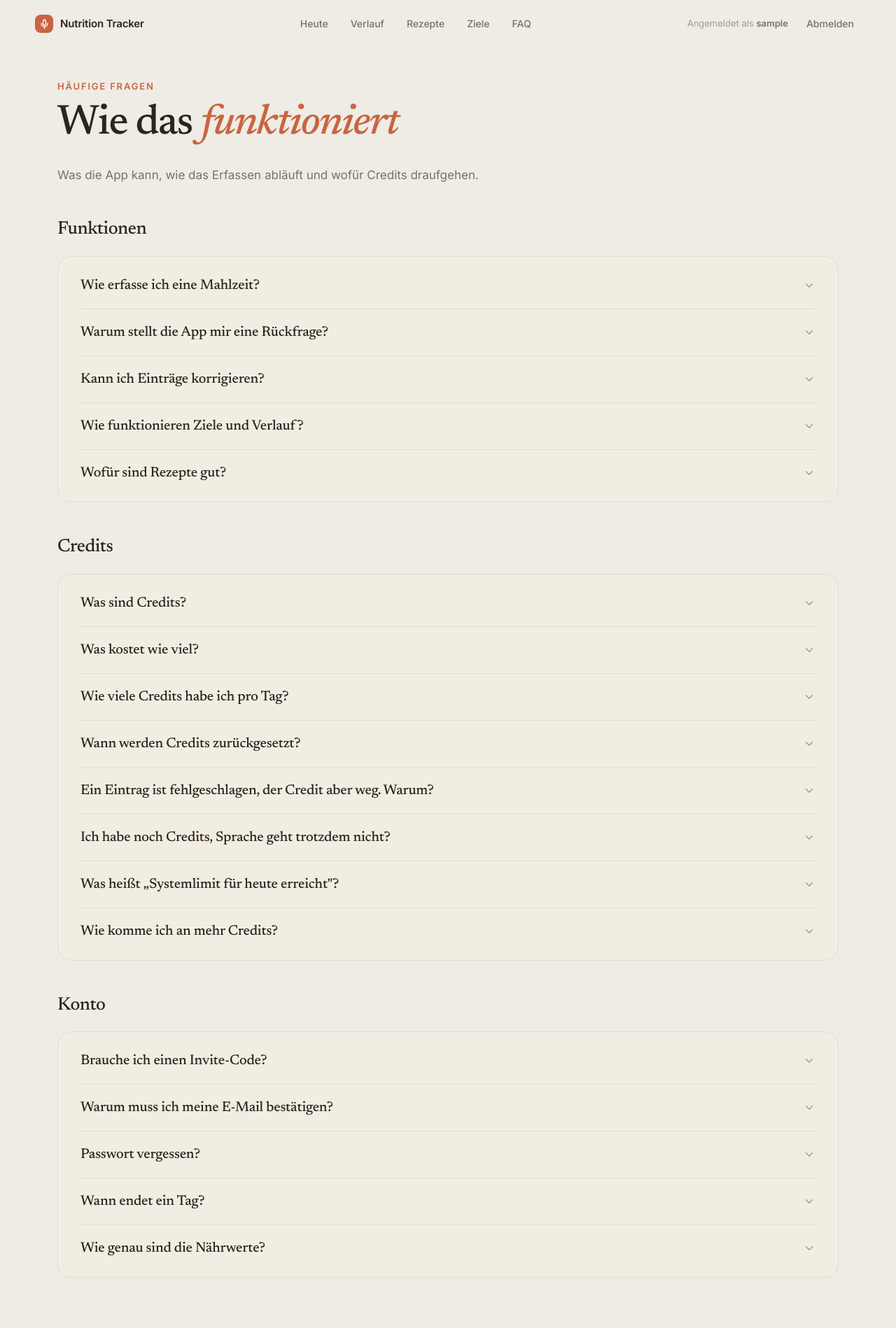
After one commit to marvinty/nutrition-tracker, a Python web app: template app/landing/templates/faq.html in a window 1280 px wide. The commit adds this page. Shown: the whole page at 70% size. Run offline with Jinja, Linux system fonts and the light colour scheme; the template is opened without the code that fills it: most values are stand-ins (such as "Sample title", 1, 10 or a date in 2020).

Commit message:
Add a public FAQ page explaining the app and its credits
The credit rules are the part users cannot infer: credits are spent before
the call, so a failed request still costs; an action is refused outright
when the balance cannot cover its full price, which makes voice look broken
while text still works; and the global ceiling produces a lockout that is
not about the user's own account at all. Each of those reads as a bug
without an explanation somewhere.

/faq is unguarded, since the budgets are what a prospect wants to read
before signing up. The template overrides base.html's nav block and falls
back to super() when a username is present, so the signed-in layout stays
defined in exactly one place while anonymous visitors get the two auth
links instead of a logout form.

Credit numbers come from settings rather than the prose, so the page cannot
drift from the real budgets when the config changes.

tests/test_faq.py is the first test in the suite that renders base.html at
all, so it doubles as the only guard against a Jinja error in the layout.

Co-Authored-By: Claude Opus 4.8 <noreply@anthropic.com>

```diff
--- a/app/dashboard/templates/base.html
+++ b/app/dashboard/templates/base.html
@@ -293,6 +293,7 @@
             <a class="nav-link{% if active_page == 'history' %} is-active{% endif %}" href="/history">Verlauf</a>
             <a class="nav-link{% if active_page == 'recipes' %} is-active{% endif %}" href="/recipes">Rezepte</a>
             <a class="nav-link{% if active_page == 'goals' %} is-active{% endif %}" href="/goals">Ziele</a>
+            <a class="nav-link{% if active_page == 'faq' %} is-active{% endif %}" href="/faq">FAQ</a>
         </div>
         <div class="nav-actions">
             {% block navwho %}
--- /dev/null
+++ b/app/landing/templates/faq.html
@@ -0,0 +1,287 @@
+{% extends "base.html" %}
+
+{% block title %}FAQ{% endblock %}
+
+{% block extra_head %}
+<style>
+    .faq-card{gap:0;padding-top:8px;padding-bottom:8px}
+    .faq-card + .faq-card{margin-top:20px}
+    .faq-lede{max-width:640px;color:var(--text-muted);margin-bottom:8px}
+
+    /* Accordion. Native details/summary — no JS, keyboard and screen readers work
+       out of the box. The chevron replaces the default marker. */
+    .faq-q{border-top:1px solid var(--border)}
+    .faq-q:first-of-type{border-top:none}
+    .faq-q > summary{
+        display:flex;align-items:center;justify-content:space-between;gap:16px;
+        padding:20px 0;cursor:pointer;list-style:none;
+        font-family:var(--serif);font-size:20px;font-weight:500;letter-spacing:-.01em;
+        line-height:1.3;color:var(--text)}
+    .faq-q > summary::-webkit-details-marker{display:none}
+    .faq-q > summary:hover{color:var(--accent)}
+    .faq-q > summary .chev{flex:none;color:var(--text-subtle);transition:transform .2s,color .2s}
+    .faq-q[open] > summary .chev{transform:rotate(180deg);color:var(--accent)}
+    .faq-q[open] > summary{color:var(--accent)}
+    .faq-a{padding:0 0 22px;max-width:660px;color:var(--text-muted)}
+    .faq-a p + p{margin-top:12px}
+    .faq-a strong{color:var(--text);font-weight:600}
+
+    /* Credit cost table — a list, not a <table>: three rows do not need one, and
+       it reflows on mobile without a horizontal scroller. */
+    .cost-list{list-style:none;margin:14px 0;border:1px solid var(--border);
+        border-radius:var(--r-btn);overflow:hidden;background:var(--surface)}
+    .cost-list li{display:flex;align-items:baseline;justify-content:space-between;gap:16px;
+        padding:11px 16px}
+    .cost-list li + li{border-top:1px solid var(--border)}
+    .cost-list .cost{font-family:var(--serif);font-variant-numeric:tabular-nums;
+        color:var(--accent);font-weight:500;white-space:nowrap}
+
+    .faq-foot{margin-top:28px;color:var(--text-subtle);font-size:14px}
+
+    @media(max-width:640px){
+        .faq-q > summary{font-size:18px;padding:17px 0}
+        .cost-list li{flex-wrap:wrap;row-gap:2px}
+    }
+</style>
+{% endblock %}
+
+{% block nav %}
+{% if username %}{{ super() }}{% else %}
+{# Signed-out variant: the app pages behind the normal nav links are not reachable
+   without a session, so this drops them and offers the two auth entry points. #}
+<nav id="nav">
+    <div class="wrap nav-in">
+        <a class="brand" href="/">
+            <span class="dot">
+                <svg width="15" height="15" viewBox="0 0 24 24" fill="none" stroke="currentColor" stroke-width="2.2" stroke-linecap="round" stroke-linejoin="round"><rect x="9" y="2" width="6" height="12" rx="3"/><path d="M5 10v1a7 7 0 0 0 14 0v-1"/><path d="M12 18v4"/></svg>
+            </span>
+            Nutrition&nbsp;Tracker
+        </a>
+        <div class="nav-actions">
+            <a class="nav-link" href="/login">Anmelden</a>
+            <a class="btn sm" href="/register">Registrieren</a>
+        </div>
+    </div>
+</nav>
+{% endif %}
+{% endblock %}
+
+{% block content %}
+<div class="page-head">
+    <div>
+        <span class="sec-tag">Häufige Fragen</span>
+        <h1 class="page-h">Wie das <em>funktioniert</em></h1>
+    </div>
+</div>
+
+<p class="faq-lede">Was die App kann, wie das Erfassen abläuft und wofür Credits draufgehen.</p>
+
+<h2 class="sub-h">Funktionen</h2>
+<div class="card feat faq-card">
+    <details class="faq-q">
+        <summary>
+            Wie erfasse ich eine Mahlzeit?
+            <svg class="chev" width="18" height="18" viewBox="0 0 24 24" fill="none" stroke="currentColor" stroke-width="2" stroke-linecap="round" stroke-linejoin="round"><path d="m6 9 6 6 6-6"/></svg>
+        </summary>
+        <div class="faq-a">
+            <p>Per Sprache oder per Text — beides in natürlicher Sprache, keine Dropdowns und keine Gramm-Angaben nötig. „Zwei Spiegeleier mit einer Scheibe Vollkornbrot" reicht. Die Sprachaufnahme läuft direkt im Browser, wird transkribiert und dann genauso ausgewertet wie ein getippter Satz.</p>
+            <p>Fotos werden aktuell nicht unterstützt.</p>
+        </div>
+    </details>
+
+    <details class="faq-q">
+        <summary>
+            Warum stellt die App mir eine Rückfrage?
+            <svg class="chev" width="18" height="18" viewBox="0 0 24 24" fill="none" stroke="currentColor" stroke-width="2" stroke-linecap="round" stroke-linejoin="round"><path d="m6 9 6 6 6-6"/></svg>
+        </summary>
+        <div class="faq-a">
+            <p>Wenn eine Angabe fehlt, die das Ergebnis deutlich verändert, fragt die App kurz nach, statt eine Zahl zu erfinden. Höchstens zwei Rückfragen pro Eintrag — danach schätzt sie in jedem Fall.</p>
+            <p>Jede beantwortete Rückfrage kostet Credits, siehe unten.</p>
+        </div>
+    </details>
+
+    <details class="faq-q">
+        <summary>
+            Kann ich Einträge korrigieren?
+            <svg class="chev" width="18" height="18" viewBox="0 0 24 24" fill="none" stroke="currentColor" stroke-width="2" stroke-linecap="round" stroke-linejoin="round"><path d="m6 9 6 6 6-6"/></svg>
+        </summary>
+        <div class="faq-a">
+            <p>Ja. Jede Mahlzeit lässt sich direkt in der Liste bearbeiten oder löschen — Kalorien und Makros trägst du dabei von Hand ein. Das kostet keine Credits.</p>
+        </div>
+    </details>
+
+    <details class="faq-q">
+        <summary>
+            Wie funktionieren Ziele und Verlauf?
+            <svg class="chev" width="18" height="18" viewBox="0 0 24 24" fill="none" stroke="currentColor" stroke-width="2" stroke-linecap="round" stroke-linejoin="round"><path d="m6 9 6 6 6-6"/></svg>
+        </summary>
+        <div class="faq-a">
+            <p>Unter <a href="/goals">Ziele</a> setzt du Tageswerte für kcal, Protein, Carbs und Fett. Leer lassen heißt: kein Ziel für dieses Makro. Auf dem Dashboard erscheint der Fortschritt als Balken.</p>
+            <p>Der <a href="/history">Verlauf</a> zeigt Woche und Monat mit den Werten pro Tag und einer Summe für den Zeitraum.</p>
+        </div>
+    </details>
+
+    <details class="faq-q">
+        <summary>
+            Wofür sind Rezepte gut?
+            <svg class="chev" width="18" height="18" viewBox="0 0 24 24" fill="none" stroke="currentColor" stroke-width="2" stroke-linecap="round" stroke-linejoin="round"><path d="m6 9 6 6 6-6"/></svg>
+        </summary>
+        <div class="faq-a">
+            <p>Für alles, was du öfter isst. Du legst ein Rezept einmal an und fügst die Zutaten per Text oder Sprache hinzu; die App rechnet die Makros pro Portion aus. Danach loggst du es mit einem Klick als Mahlzeit.</p>
+            <p>Das Anlegen der Zutaten kostet Credits, das spätere Loggen eines gespeicherten Rezepts nicht — deshalb lohnt sich ein Rezept für wiederkehrende Mahlzeiten doppelt.</p>
+        </div>
+    </details>
+</div>
+
+<h2 class="sub-h">Credits</h2>
+<div class="card feat faq-card">
+    <details class="faq-q">
+        <summary>
+            Was sind Credits?
+            <svg class="chev" width="18" height="18" viewBox="0 0 24 24" fill="none" stroke="currentColor" stroke-width="2" stroke-linecap="round" stroke-linejoin="round"><path d="m6 9 6 6 6-6"/></svg>
+        </summary>
+        <div class="faq-a">
+            <p>Ein Tagesbudget für die KI-gestützten Aktionen. Jede Auswertung durch die KI kostet echtes Geld, deshalb ist sie gedeckelt.</p>
+            <p><strong>Kostenlos</strong> sind dagegen: Einträge von Hand bearbeiten oder löschen, Ziele setzen, den Verlauf ansehen und ein gespeichertes Rezept als Mahlzeit loggen.</p>
+        </div>
+    </details>
+
+    <details class="faq-q">
+        <summary>
+            Was kostet wie viel?
+            <svg class="chev" width="18" height="18" viewBox="0 0 24 24" fill="none" stroke="currentColor" stroke-width="2" stroke-linecap="round" stroke-linejoin="round"><path d="m6 9 6 6 6-6"/></svg>
+        </summary>
+        <div class="faq-a">
+            <ul class="cost-list">
+                <li><span>Mahlzeit per Text</span> <span class="cost">{{ credit_costs.text }}&nbsp;Credit{{ 's' if credit_costs.text != 1 }}</span></li>
+                <li><span>Rückfrage beantworten</span> <span class="cost">{{ credit_costs.clarify }}&nbsp;Credit{{ 's' if credit_costs.clarify != 1 }}</span></li>
+                <li><span>Mahlzeit per Sprache</span> <span class="cost">{{ credit_costs.voice }}&nbsp;Credit{{ 's' if credit_costs.voice != 1 }}</span></li>
+            </ul>
+            <p>Sprache kostet mehr, weil zwei Schritte bezahlt werden: erst die Transkription der Aufnahme, dann die Auswertung des Textes.</p>
+            <p>Für Rezept-Zutaten gelten dieselben Preise — Text {{ credit_costs.text }}, Sprache {{ credit_costs.voice }}.</p>
+        </div>
+    </details>
+
+    <details class="faq-q">
+        <summary>
+            Wie viele Credits habe ich pro Tag?
+            <svg class="chev" width="18" height="18" viewBox="0 0 24 24" fill="none" stroke="currentColor" stroke-width="2" stroke-linecap="round" stroke-linejoin="round"><path d="m6 9 6 6 6-6"/></svg>
+        </summary>
+        <div class="faq-a">
+            <p><strong>Free:</strong> {{ tier_credits.free }} Credits pro Tag. <strong>Pro:</strong> {{ tier_credits.pro }} Credits pro Tag.</p>
+            <p>Dein aktueller Stand steht auf dem Dashboard über dem Eingabefeld.</p>
+        </div>
+    </details>
+
+    <details class="faq-q">
+        <summary>
+            Wann werden Credits zurückgesetzt?
+            <svg class="chev" width="18" height="18" viewBox="0 0 24 24" fill="none" stroke="currentColor" stroke-width="2" stroke-linecap="round" stroke-linejoin="round"><path d="m6 9 6 6 6-6"/></svg>
+        </summary>
+        <div class="faq-a">
+            <p>Täglich um Mitternacht ({{ timezone }}). Das Budget startet dann wieder von vorn.</p>
+            <p>Nicht verbrauchte Credits verfallen — sie lassen sich nicht ansparen und aktuell auch nicht nachkaufen.</p>
+        </div>
+    </details>
+
+    <details class="faq-q">
+        <summary>
+            Ein Eintrag ist fehlgeschlagen, der Credit aber weg. Warum?
+            <svg class="chev" width="18" height="18" viewBox="0 0 24 24" fill="none" stroke="currentColor" stroke-width="2" stroke-linecap="round" stroke-linejoin="round"><path d="m6 9 6 6 6-6"/></svg>
+        </summary>
+        <div class="faq-a">
+            <p>Credits werden abgebucht, bevor die Anfrage rausgeht. Ein Aufruf, der unterwegs scheitert, kostet deshalb trotzdem — die Kosten entstehen ja auch dann.</p>
+        </div>
+    </details>
+
+    <details class="faq-q">
+        <summary>
+            Ich habe noch Credits, Sprache geht trotzdem nicht?
+            <svg class="chev" width="18" height="18" viewBox="0 0 24 24" fill="none" stroke="currentColor" stroke-width="2" stroke-linecap="round" stroke-linejoin="round"><path d="m6 9 6 6 6-6"/></svg>
+        </summary>
+        <div class="faq-a">
+            <p>Eine Aktion wird nur gestartet, wenn der Rest die vollen Kosten deckt. Mit {{ credit_costs.voice - 1 }} verbleibenden Credits lässt sich also keine Sprachaufnahme mehr auswerten ({{ credit_costs.voice }} Credits), eine Texteingabe dagegen schon.</p>
+        </div>
+    </details>
+
+    <details class="faq-q">
+        <summary>
+            Was heißt „Systemlimit für heute erreicht"?
+            <svg class="chev" width="18" height="18" viewBox="0 0 24 24" fill="none" stroke="currentColor" stroke-width="2" stroke-linecap="round" stroke-linejoin="round"><path d="m6 9 6 6 6-6"/></svg>
+        </summary>
+        <div class="faq-a">
+            <p>Das liegt nicht an deinem Konto. Neben dem persönlichen Budget gibt es eine Obergrenze über alle Nutzer zusammen — eine Notbremse gegen unerwartete Kosten. Ist sie erreicht, pausieren die KI-Funktionen für alle bis Mitternacht.</p>
+            <p>Mahlzeiten von Hand eintragen funktioniert weiterhin.</p>
+        </div>
+    </details>
+
+    <details class="faq-q">
+        <summary>
+            Wie komme ich an mehr Credits?
+            <svg class="chev" width="18" height="18" viewBox="0 0 24 24" fill="none" stroke="currentColor" stroke-width="2" stroke-linecap="round" stroke-linejoin="round"><path d="m6 9 6 6 6-6"/></svg>
+        </summary>
+        <div class="faq-a">
+            <p>Es gibt noch keine Bezahlfunktion. Der Pro-Tarif wird derzeit von Hand vergeben — melde dich einfach, wenn dir {{ tier_credits.free }} Credits am Tag zu knapp sind.</p>
+        </div>
+    </details>
+</div>
+
+<h2 class="sub-h">Konto</h2>
+<div class="card feat faq-card">
+    <details class="faq-q">
+        <summary>
+            Brauche ich einen Invite-Code?
+            <svg class="chev" width="18" height="18" viewBox="0 0 24 24" fill="none" stroke="currentColor" stroke-width="2" stroke-linecap="round" stroke-linejoin="round"><path d="m6 9 6 6 6-6"/></svg>
+        </summary>
+        <div class="faq-a">
+            <p>Je nachdem, ob die Registrierung gerade offen ist. Das Feld auf der <a href="/register">Registrierungsseite</a> sagt dir, ob ein Code verlangt wird.</p>
+        </div>
+    </details>
+
+    <details class="faq-q">
+        <summary>
+            Warum muss ich meine E-Mail bestätigen?
+            <svg class="chev" width="18" height="18" viewBox="0 0 24 24" fill="none" stroke="currentColor" stroke-width="2" stroke-linecap="round" stroke-linejoin="round"><path d="m6 9 6 6 6-6"/></svg>
+        </summary>
+        <div class="faq-a">
+            <p>Ohne bestätigte Adresse gäbe es keinen Weg, dein Passwort zurückzusetzen. Nach der Registrierung kannst du die App zunächst normal nutzen; bleibt die Adresse unbestätigt, wird das Konto nach kurzer Zeit gesperrt.</p>
+            <p>Die Sperre lässt sich jederzeit selbst aufheben: Bestätigungsmail erneut anfordern und den Link anklicken.</p>
+        </div>
+    </details>
+
+    <details class="faq-q">
+        <summary>
+            Passwort vergessen?
+            <svg class="chev" width="18" height="18" viewBox="0 0 24 24" fill="none" stroke="currentColor" stroke-width="2" stroke-linecap="round" stroke-linejoin="round"><path d="m6 9 6 6 6-6"/></svg>
+        </summary>
+        <div class="faq-a">
+            <p>Über <a href="/forgot-password">Passwort zurücksetzen</a> schickt dir die App einen Link an deine bestätigte Adresse.</p>
+        </div>
+    </details>
+
+    <details class="faq-q">
+        <summary>
+            Wann endet ein Tag?
+            <svg class="chev" width="18" height="18" viewBox="0 0 24 24" fill="none" stroke="currentColor" stroke-width="2" stroke-linecap="round" stroke-linejoin="round"><path d="m6 9 6 6 6-6"/></svg>
+        </summary>
+        <div class="faq-a">
+            <p>Um Mitternacht in {{ timezone }}. Diese Grenze gilt für alles: Tagesziele, Verlauf und das Zurücksetzen der Credits.</p>
+        </div>
+    </details>
+
+    <details class="faq-q">
+        <summary>
+            Wie genau sind die Nährwerte?
+            <svg class="chev" width="18" height="18" viewBox="0 0 24 24" fill="none" stroke="currentColor" stroke-width="2" stroke-linecap="round" stroke-linejoin="round"><path d="m6 9 6 6 6-6"/></svg>
+        </summary>
+        <div class="faq-a">
+            <p>Es sind Schätzungen. Die KI leitet Kalorien und Makros aus deiner Beschreibung ab — je genauer die Angabe, desto besser das Ergebnis. Für Trends über Wochen reicht das gut; als exakte Messung taugt es nicht.</p>
+            <p>Die App ist keine medizinische Beratung. Wenn du aus gesundheitlichen Gründen auf präzise Werte angewiesen bist, sprich mit einer Fachperson.</p>
+        </div>
+    </details>
+</div>
+
+{% if not username %}
+<p class="faq-foot">Noch offene Fragen? <a href="/register">Registrieren</a> und ausprobieren.</p>
+{% endif %}
+{% endblock %}
--- a/app/landing/templates/landing.html
+++ b/app/landing/templates/landing.html
@@ -199,6 +199,7 @@
       Nutrition&nbsp;Tracker
     </div>
     <div class="nav-actions">
+      <a class="nav-login" href="/faq">FAQ</a>
       <a class="nav-login" href="/login">Anmelden</a>
       <a class="btn" href="/register">Registrieren</a>
     </div>
@@ -380,7 +381,7 @@
 
 <footer class="wrap">
   <span>Nutrition Tracker</span>
-  <span>Sag einfach, was du gegessen hast.</span>
+  <span><a href="/faq">FAQ</a> &middot; Sag einfach, was du gegessen hast.</span>
 </footer>
 
 <script>
```
Also changed, not shown: app/landing/router.py (+21 -0 lines), tests/test_faq.py (added, +64 -0 lines).
